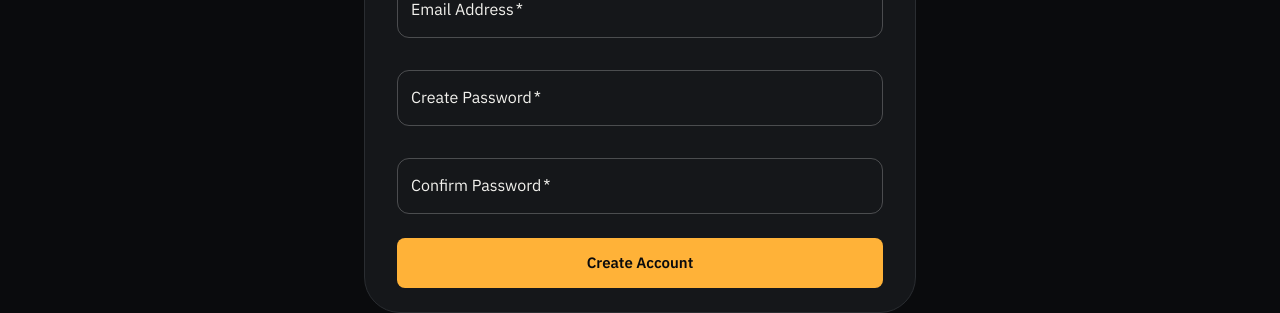
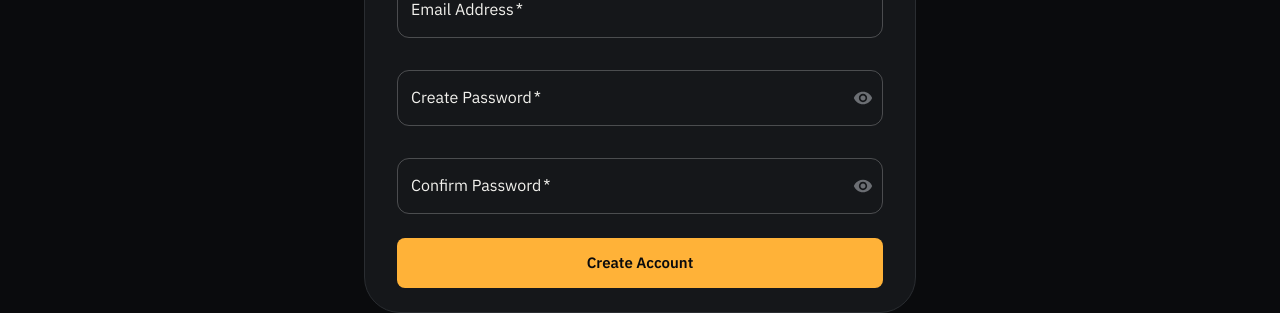
Before and after one commit to PramudithaN/brain-tumor-detection, a React (Vite) app in the folder frontend/: page /login in a window 1280 px wide. Both pictures are taken after a click on the tab "REGISTER". Shown: the part 326-639 px from the top of the page. Built offline with nearby package versions, Linux system fonts and the light colour scheme; no server answers.

Commit message:
feat: add password visibility toggle (eye icon) to login and reset password screens

```diff
--- a/frontend/src/pages/LoginPage.tsx
+++ b/frontend/src/pages/LoginPage.tsx
@@ -1,9 +1,11 @@
 import React, { useState, useEffect } from 'react';
-import { Container, Card, CardContent, TextField, Button, Typography, Box, Tabs, Tab, Alert, CircularProgress, Dialog, DialogTitle, DialogContent, DialogContentText, DialogActions, Link } from '@mui/material';
+import { Container, Card, CardContent, TextField, Button, Typography, Box, Tabs, Tab, Alert, CircularProgress, Dialog, DialogTitle, DialogContent, DialogContentText, DialogActions, Link, IconButton, InputAdornment } from '@mui/material';
 import { useNavigate } from 'react-router-dom';
 import { supabase } from '../supabaseClient';
 import type { User } from '@supabase/supabase-js';
 import { useNotification } from '../components/NotificationContext';
+import Visibility from '@mui/icons-material/Visibility';
+import VisibilityOff from '@mui/icons-material/VisibilityOff';
 
 interface LoginPageProps {
   user: User | null;
@@ -25,6 +27,8 @@ export const LoginPage: React.FC<LoginPageProps> = ({ user }) => {
   const [email, setEmail] = useState('');
   const [password, setPassword] = useState('');
   const [confirmPassword, setConfirmPassword] = useState('');
+  const [showPassword, setShowPassword] = useState(false);
+  const [showConfirmPassword, setShowConfirmPassword] = useState(false);
   const [loading, setLoading] = useState(false);
   const [error, setError] = useState<string | null>(null);
   const [successMsg, setSuccessMsg] = useState<string | null>(null);
@@ -86,6 +90,8 @@ export const LoginPage: React.FC<LoginPageProps> = ({ user }) => {
     setError(null);
     setSuccessMsg(null);
     setConfirmPassword('');
+    setShowPassword(false);
+    setShowConfirmPassword(false);
   };
 
   const handleAuth = async (e: React.FormEvent) => {
@@ -195,13 +201,29 @@ export const LoginPage: React.FC<LoginPageProps> = ({ user }) => {
               fullWidth
               name="password"
               label={tabIndex === 0 ? "Password" : "Create Password"}
-              type="password"
+              type={showPassword ? 'text' : 'password'}
               id="password"
               autoComplete={tabIndex === 0 ? "current-password" : "new-password"}
               value={password}
               onChange={(e) => setPassword(e.target.value)}
               disabled={loading}
               sx={{ mb: tabIndex === 0 ? 1 : 2 }}
+              slotProps={{
+                input: {
+                  endAdornment: (
+                    <InputAdornment position="end">
+                      <IconButton
+                        aria-label="toggle password visibility"
+                        onClick={() => setShowPassword(!showPassword)}
+                        edge="end"
+                        sx={{ color: '#6B6E73' }}
+                      >
+                        {showPassword ? <VisibilityOff fontSize="small" /> : <Visibility fontSize="small" />}
+                      </IconButton>
+                    </InputAdornment>
+                  )
+                }
+              }}
             />
 
             {tabIndex === 1 && (
@@ -211,13 +233,29 @@ export const LoginPage: React.FC<LoginPageProps> = ({ user }) => {
                 fullWidth
                 name="confirmPassword"
                 label="Confirm Password"
-                type="password"
+                type={showConfirmPassword ? 'text' : 'password'}
                 id="confirmPassword"
                 autoComplete="new-password"
                 value={confirmPassword}
                 onChange={(e) => setConfirmPassword(e.target.value)}
                 disabled={loading}
                 sx={{ mb: 3 }}
+                slotProps={{
+                  input: {
+                    endAdornment: (
+                      <InputAdornment position="end">
+                        <IconButton
+                          aria-label="toggle password visibility"
+                          onClick={() => setShowConfirmPassword(!showConfirmPassword)}
+                          edge="end"
+                          sx={{ color: '#6B6E73' }}
+                        >
+                          {showConfirmPassword ? <VisibilityOff fontSize="small" /> : <Visibility fontSize="small" />}
+                        </IconButton>
+                      </InputAdornment>
+                    )
+                  }
+                }}
               />
             )}
 
--- a/frontend/src/pages/ResetPasswordPage.tsx
+++ b/frontend/src/pages/ResetPasswordPage.tsx
@@ -1,14 +1,18 @@
 import React, { useState, useEffect } from 'react';
-import { Container, Card, CardContent, TextField, Button, Typography, Box, Alert, CircularProgress } from '@mui/material';
+import { Container, Card, CardContent, TextField, Button, Typography, Box, Alert, CircularProgress, IconButton, InputAdornment } from '@mui/material';
 import { useNavigate } from 'react-router-dom';
 import { supabase } from '../supabaseClient';
 import { useNotification } from '../components/NotificationContext';
+import Visibility from '@mui/icons-material/Visibility';
+import VisibilityOff from '@mui/icons-material/VisibilityOff';
 
 export const ResetPasswordPage: React.FC = () => {
   const navigate = useNavigate();
   const { showNotification } = useNotification();
   const [password, setPassword] = useState('');
   const [confirmPassword, setConfirmPassword] = useState('');
+  const [showPassword, setShowPassword] = useState(false);
+  const [showConfirmPassword, setShowConfirmPassword] = useState(false);
   const [loading, setLoading] = useState(false);
   const [error, setError] = useState<string | null>(null);
 
@@ -106,7 +110,7 @@ export const ResetPasswordPage: React.FC = () => {
               fullWidth
               name="password"
               label="New Password"
-              type="password"
+              type={showPassword ? 'text' : 'password'}
               id="password"
               autoComplete="new-password"
               autoFocus
@@ -114,6 +118,22 @@ export const ResetPasswordPage: React.FC = () => {
               onChange={(e) => setPassword(e.target.value)}
               disabled={loading}
               sx={{ mb: 2 }}
+              slotProps={{
+                input: {
+                  endAdornment: (
+                    <InputAdornment position="end">
+                      <IconButton
+                        aria-label="toggle password visibility"
+                        onClick={() => setShowPassword(!showPassword)}
+                        edge="end"
+                        sx={{ color: '#6B6E73' }}
+                      >
+                        {showPassword ? <VisibilityOff fontSize="small" /> : <Visibility fontSize="small" />}
+                      </IconButton>
+                    </InputAdornment>
+                  )
+                }
+              }}
             />
 
             <TextField
@@ -122,13 +142,29 @@ export const ResetPasswordPage: React.FC = () => {
               fullWidth
               name="confirmPassword"
               label="Confirm New Password"
-              type="password"
+              type={showConfirmPassword ? 'text' : 'password'}
               id="confirmPassword"
               autoComplete="new-password"
               value={confirmPassword}
               onChange={(e) => setConfirmPassword(e.target.value)}
               disabled={loading}
               sx={{ mb: 3 }}
+              slotProps={{
+                input: {
+                  endAdornment: (
+                    <InputAdornment position="end">
+                      <IconButton
+                        aria-label="toggle password visibility"
+                        onClick={() => setShowConfirmPassword(!showConfirmPassword)}
+                        edge="end"
+                        sx={{ color: '#6B6E73' }}
+                      >
+                        {showConfirmPassword ? <VisibilityOff fontSize="small" /> : <Visibility fontSize="small" />}
+                      </IconButton>
+                    </InputAdornment>
+                  )
+                }
+              }}
             />
 
             <Button
```
